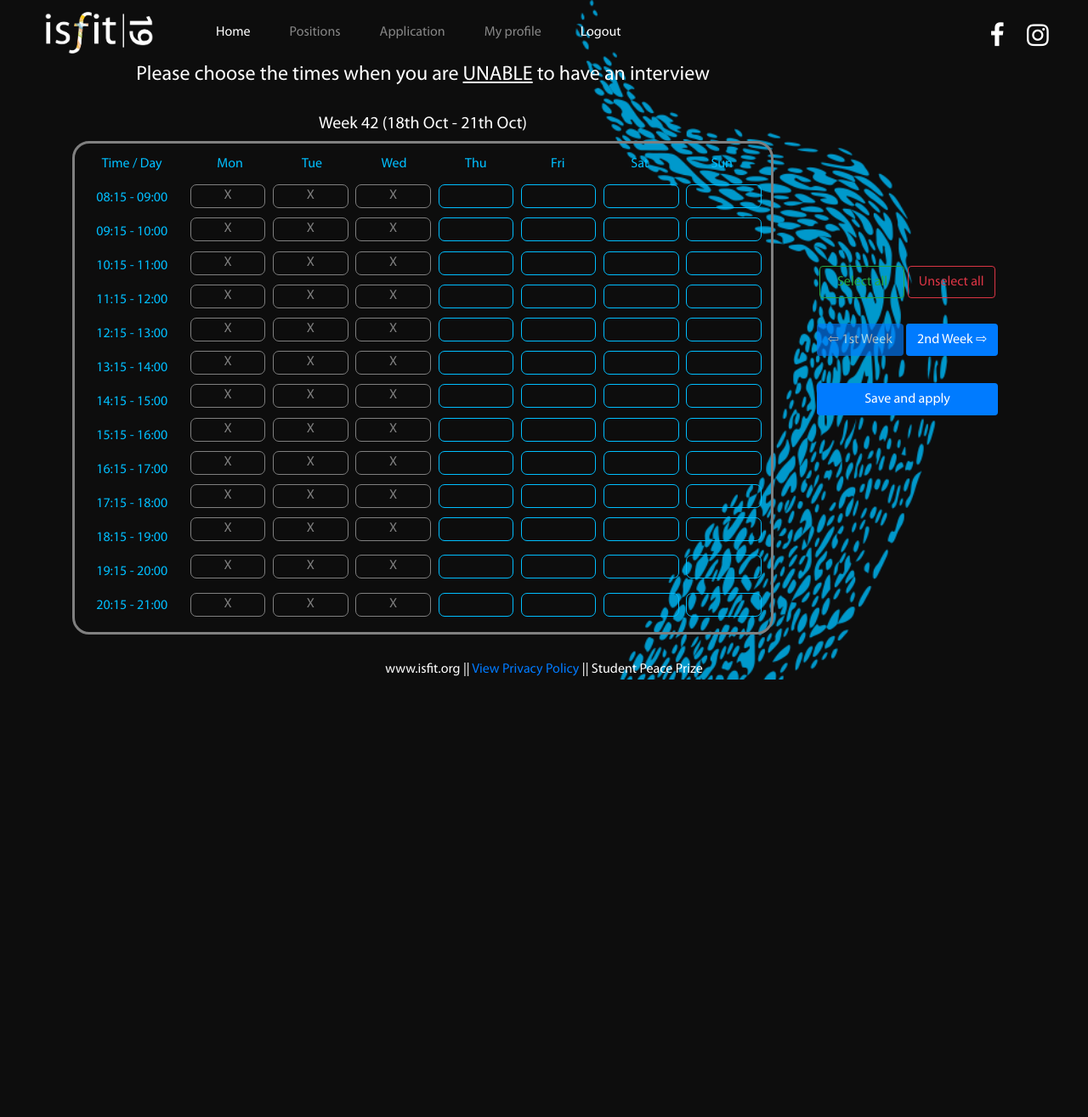
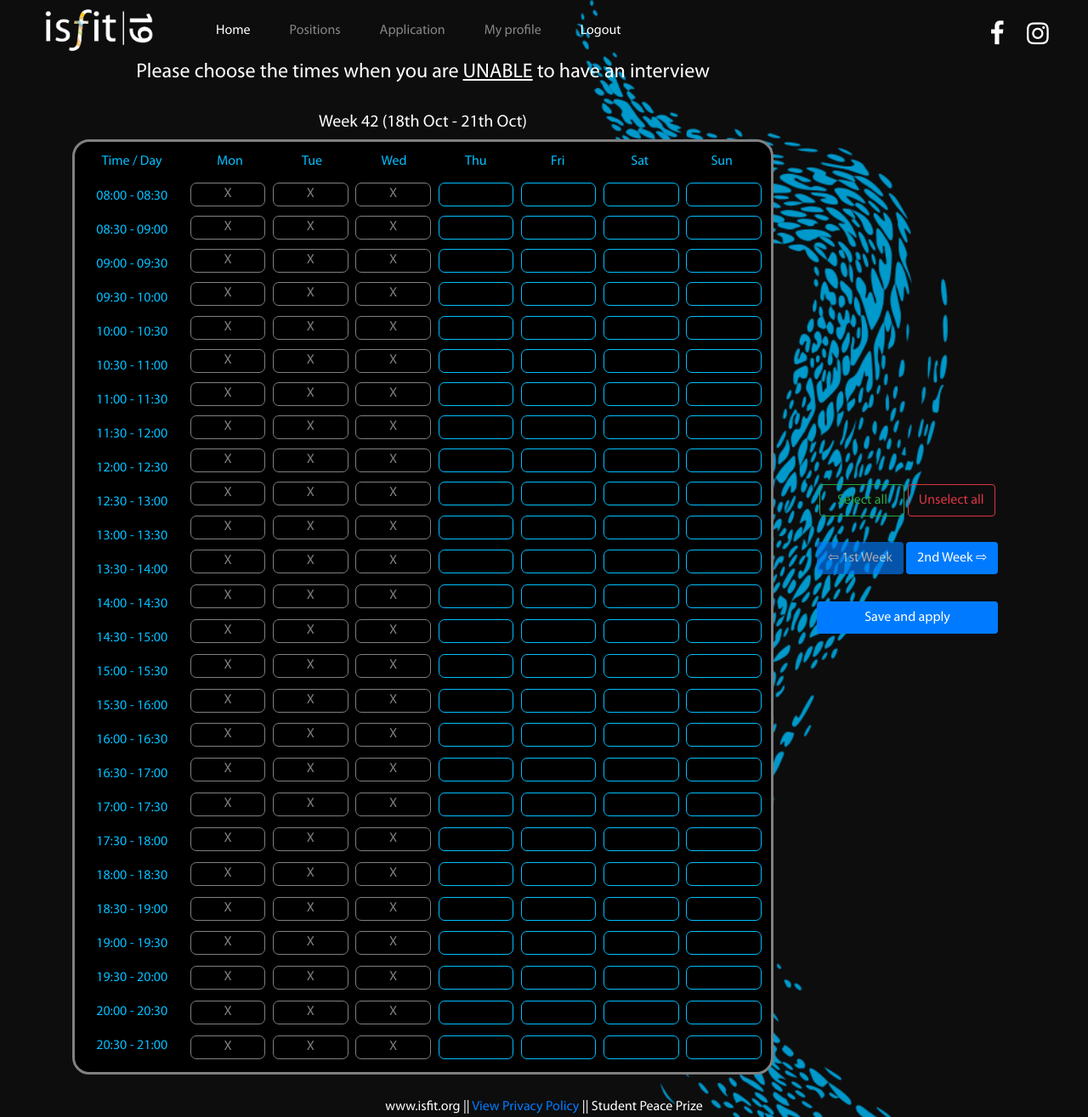
Before and after one commit to TorsteinOtterlei/recruitment-web-isfit-2019-updated-for-2020, a Django app: page /application/set_dates/ in a window 1280 px wide. Shown: the whole page at 85% size. Before the commit the page ends 800 px from the top, so only its background shows below. Run offline with Django 3.2, Linux system fonts and the light colour scheme; the visitor is signed in with stand-in values (Sample User, id 1); data comes from the database, SQL or seed files in the repository; parts of the project's set-up code (start-up, migrations or seed data) failed here and were passed over; some libraries are stand-ins or nearby versions.

Commit message:
Fix dates and some styling

```diff
--- a/applications/templates/applications/set_dates.html
+++ b/applications/templates/applications/set_dates.html
@@ -15,6 +15,7 @@
             padding: 0.7em;
             text-align: center;
             color: DeepSkyBlue;
+            background-color: black;
         }
         .times {
             display: grid;
@@ -121,20 +122,32 @@
                     </div>
 
                     <div class="times">
-                        <div>08:15 - 09:00</div>
-                        <div>09:15 - 10:00</div>
-                        <div>10:15 - 11:00</div>
-                        <div>11:15 - 12:00</div>
-                        <div>12:15 - 13:00</div>
-                        <div>13:15 - 14:00</div>
-                        <div>14:15 - 15:00</div>
-                        <div>15:15 - 16:00</div>
-                        <div>16:15 - 17:00</div>
-                        <div>17:15 - 18:00</div>
-                        <div>18:15 - 19:00</div>
-                        <div>19:15 - 20:00</div>
-                        <div>20:15 - 21:00</div>
-
+                        <div>08:00 - 08:30</div>
+                        <div>08:30 - 09:00</div>
+                        <div>09:00 - 09:30</div>
+                        <div>09:30 - 10:00</div>
+                        <div>10:00 - 10:30</div>
+                        <div>10:30 - 11:00</div>
+                        <div>11:00 - 11:30</div>
+                        <div>11:30 - 12:00</div>
+                        <div>12:00 - 12:30</div>
+                        <div>12:30 - 13:00</div>
+                        <div>13:00 - 13:30</div>
+                        <div>13:30 - 14:00</div>
+                        <div>14:00 - 14:30</div>
+                        <div>14:30 - 15:00</div>
+                        <div>15:00 - 15:30</div>
+                        <div>15:30 - 16:00</div>
+                        <div>16:00 - 16:30</div>
+                        <div>16:30 - 17:00</div>
+                        <div>17:00 - 17:30</div>
+                        <div>17:30 - 18:00</div>
+                        <div>18:00 - 18:30</div>
+                        <div>18:30 - 19:00</div>
+                        <div>19:00 - 19:30</div>
+                        <div>19:30 - 20:00</div>
+                        <div>20:00 - 20:30</div>
+                        <div>20:30 - 21:00</div>
                     </div>
 
                     <div class="grid1">
@@ -176,7 +189,7 @@
             $('.grid2').css('display', 'none');
             $('#bt0').prop("disabled", true);
 
-            dates_range = 182
+            dates_range = 364
             week = 0;
             week_text = ['Week 42 (18th Oct - 21th Oct)', 'Week 43 (22th Oct - 26th Oct)'];
             // closed_dates = [0,1,7,8,14,15,21,22,28,29,35,36,42]
@@ -249,9 +262,9 @@
                 user_dates.forEach(function(elem) {
                     var index = user_dates.indexOf(elem);
                     if (week == 0 && elem < 91) user_dates.splice(index, 1);
-                    if (week == 1 && user_dates[i] > 90) user_dates.splice(index, 1);
+                    if (week == 1 && user_dates[i] > dates_range/2 -1) user_dates.splice(index, 1);
                 });
-                var tmp = (week == 0) ? all_dates.slice(0, 91) : all_dates.slice(90);
+                var tmp = (week == 0) ? all_dates.slice(0, dates_range/2) : all_dates.slice(dates_range/2 -1);
                 tmp.forEach(function(elem) {
                     if ((week == 0 && elem%7==0)  || (week==0 && elem%7==1) || (week==0 && elem%7==2) || (week==1 && elem%7==5) || (week==1 && elem%7==6)) return;
                     user_dates.push(elem);
@@ -262,7 +275,7 @@
             });
 
             $("#unselect_all").click(function() {
-                var tmp = (week == 0) ? all_dates.slice(0, 91) : all_dates.slice(90);
+                var tmp = (week == 0) ? all_dates.slice(0, dates_range/2) : all_dates.slice(dates_range/2 -1);
                 tmp.forEach(function(elem) {
                     var index = user_dates.indexOf(elem);
                     if (index > -1) {
--- a/applications/views.py
+++ b/applications/views.py
@@ -67,7 +67,7 @@ def set_dates(request):
 @user_passes_test(lambda u: u.is_staff)
 def manage_applications(request):
     # Getting user defiend setup
-    display = 'email'
+    display = 'email' # TODO fix so active display/sorting is saved
     sorting = 'apply_time'
     if request.method == 'POST':
         display = request.POST.get('display', False)
--- a/jobs/templates/jobs/new_navbar.html
+++ b/jobs/templates/jobs/new_navbar.html
@@ -36,7 +36,7 @@
     }
 
     .social-buttons a:hover{
-        color: gray;
+        opacity: 0.8;
     }
 
     .logout-item a:hover{
@@ -65,6 +65,10 @@
     .navbar-nav a,
     .navbar-nav li a {
         color: white;
+    }
+
+    .navbar-toggler:hover{
+        background-color: #333333;
     }
 
 
```
Also changed, not shown: accounts/templates/accounts/manage_profile.html (+32 -18 lines).
